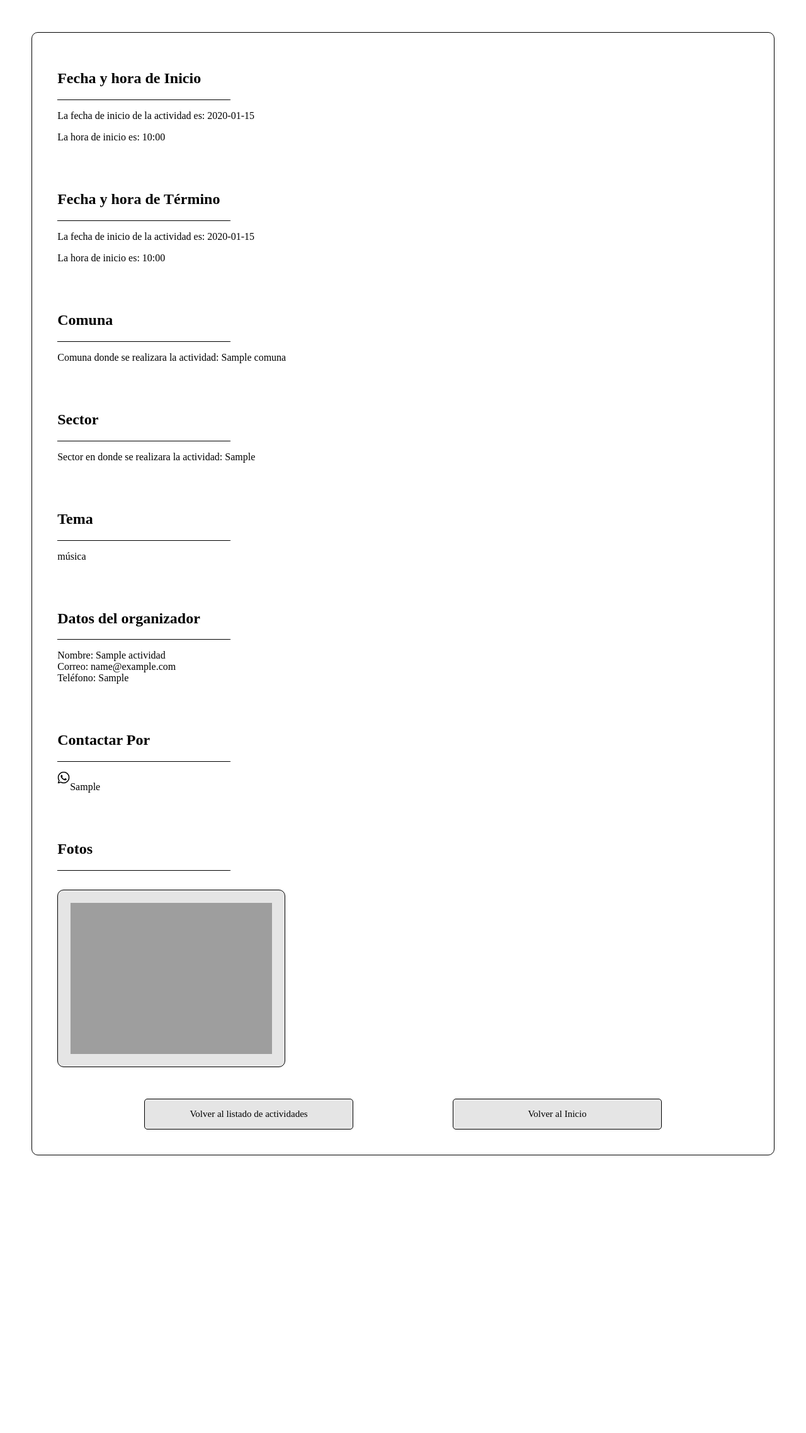
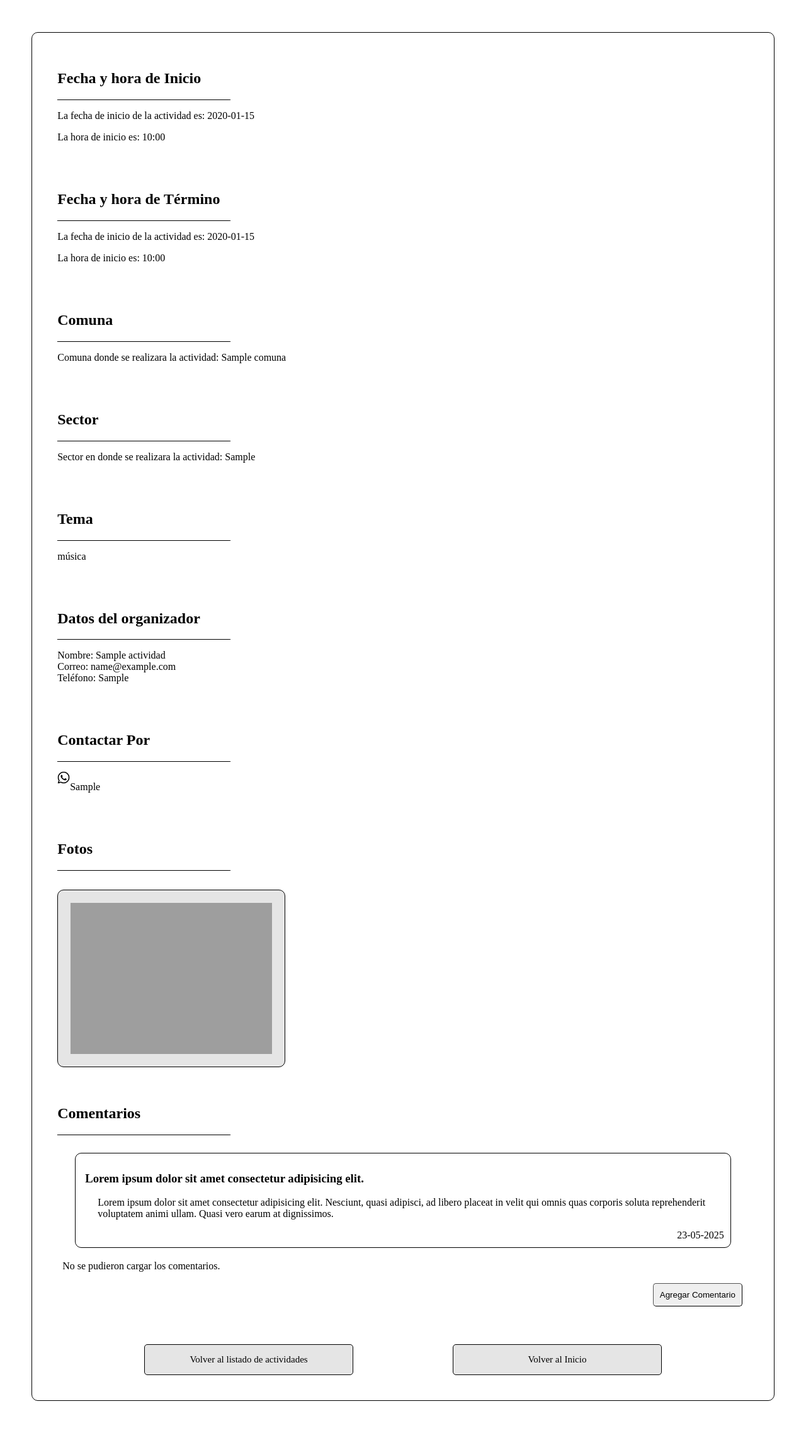
Before and after one commit to MRTN18/desarrollo_web_Martin_Maulen, a Flask app: page /actividades/1 in a window 1280 px wide. Shown: the whole page at 63% size. Before the commit the page ends 1835 px from the top, so only its background shows below. Run offline with Flask 3, Linux system fonts and the light colour scheme; tables that the repository leaves empty hold one stand-in row (values such as "Sample post"); grey boxes are pictures that could not be loaded.

Commit message:
new coments

```diff
--- a/app.py
+++ b/app.py
@@ -155,7 +155,7 @@
             })
         return render_template('lista-actividades.html', data=data)
 
-@app.route('/actividades/<int:id>', methods=['GET'])
+@app.route('/actividades/<int:id>', methods=['GET', 'POST'])
 def actividad(id):
     if request.method == 'GET':
         actividad = db.get_actividad_by_id(id)
@@ -182,6 +182,16 @@
             'fotos': rutas_fotos,
         }
         return render_template('actividad.html', data=data)
+    elif request.method == 'POST':
+        nombre = request.form.get('nombre')
+        comentario = request.form.get('comentario')
+        db.create_comentario(
+            nombre=nombre,
+            comentario=comentario,
+            fecha=datetime.datetime.now(),
+            actividad_id=id
+        )
+        return redirect(url_for('actividad', id=id))
 
 @app.route('/estadisticas')
 def estadisticas():
@@ -252,6 +262,22 @@
             })
         return jsonify(data)
 
+@app.route('/get-coments', methods=['GET'])
+@cross_origin(origins="127.0.0.1", supports_credentials=True)
+def get_coments():
+    if request.method == 'GET':
+        data = []
+        comentarios = db.get_comentarios()
+        for com in comentarios:
+            actividad = db.get_actividad_by_id(com.actividad_id)
+            data.append({
+                'nombre': com.nombre,
+                'texto': com.texto,
+                'fecha': com.fecha.strftime('%Y-%m-%d %H:%M:%S'),
+                'actividad_id': actividad.id,
+            })
+        return jsonify(data)
+
 @app.route('/confirmacion')
 def confirmacion():
     return render_template('confirmacion-agregar-tarea.html')
--- a/database/db.py
+++ b/database/db.py
@@ -86,6 +86,14 @@
 
     actividad = relationship("Actividad", back_populates="temas")
 
+class Comentario(Base):
+    __tablename__ = "comentario"
+    id = Column(Integer, primary_key=True, nullable=False, autoincrement=True)
+    nombre = Column(String(80), nullable=False)
+    texto = Column(String(300), nullable=False)
+    fecha = Column(DateTime, server_default=func.now(), nullable=False)
+    actividad_id = Column(Integer, ForeignKey('actividad.id'), nullable=False)
+
 # --- Consultas ---
 
 def get_regiones():
@@ -142,6 +150,12 @@
     session.close()
     return redes_sociales
 
+def get_comentarios():
+    session = SessionLocal()
+    comentarios = session.query(Comentario).all()
+    session.close()
+    return comentarios
+
 def create_actividad(comuna, sector, nombre, email, celular, dia_hora_inicio, dia_hora_termino, descripcion):
     session = SessionLocal()
     new_actividad = Actividad(
@@ -190,3 +204,15 @@
     session.add(new_contactar_por)
     session.commit()
     session.close()
+
+def create_comentario(nombre, comentario, fecha, actividad_id):
+    session = SessionLocal()
+    new_comentario = Comentario(
+        nombre=nombre,
+        texto=comentario,
+        fecha=fecha,
+        actividad_id=actividad_id
+    )
+    session.add(new_comentario)
+    session.commit()
+    session.close()
--- a/database/tabla-comentario.sql
+++ b/database/tabla-comentario.sql
@@ -1,3 +1,4 @@
+-- Active: 1746137026576@@127.0.0.1@3306@tarea2
 CREATE TABLE IF NOT EXISTS `tarea2`.`comentario` (
   `id` INT NOT NULL AUTO_INCREMENT,
   `nombre` VARCHAR(80) NOT NULL,
--- a/static/css/actividades.css
+++ b/static/css/actividades.css
@@ -17,6 +17,82 @@
 .subtitulo {
   border-bottom: solid black 1px;
   width: 25%;
+}
+
+.comentarios {
+  padding: 8px;
+}
+
+.comentario {
+  margin: 20px;
+  padding: 10px;
+  border: 1px solid black;
+  border-radius: 10px;
+}
+
+.comentario h3 {
+  margin-left: 5px;
+}
+
+.comentario p {
+  margin-left: 25px;
+}
+
+.comentario div {
+  text-align: end;
+}
+
+.agregar-comentario {
+  padding: 10px;
+}
+
+.agregar-comentario button {
+  padding: 10px;
+  border-radius: 5px;
+  border-width: 1px;
+  cursor: pointer;
+}
+
+.formulario-comentario {
+  margin: auto;
+  width: 50%;
+  display: none;
+  flex-direction: column;
+  border: 1px solid black;
+  padding: 20px;
+  border-radius: 10px;
+}
+
+.btn {
+  padding-top: 15px;
+  display: flex;
+  justify-content: end;
+}
+
+.btn button {
+  padding: 10px;
+  cursor: pointer;
+  border-radius: 5px;
+  border-width: 1px;
+}
+
+.btn button:hover {
+  background-color: rgb(0, 0, 0, 0.1);
+}
+
+.input {
+  gap: 8px;
+  display: flex;
+  flex-direction: column;
+  padding: 5px;
+}
+
+.agregar-comentario button:hover {
+  background-color: rgb(0, 0, 0, 0.1);
+}
+
+.categoria .agregar-comentario {
+  text-align: end;
 }
 
 .btns {
--- a/static/js/actividades.js
+++ b/static/js/actividades.js
@@ -1,3 +1,40 @@
+const form = document.getElementById("formulario");
+const nombre = document.getElementById("nombre");
+const comentario = document.getElementById("comentario");
+const formulario_comentario = document.getElementById("formulario-comentario");
+const agregar_comentario = document.getElementById("agregar-comentario");
+
+function validarFormulario() {
+  if (nombre.value.trim() === "") {
+    alert("Por favor, ingresa tu nombre.");
+    return false;
+  }
+  if (comentario.value.trim() === "") {
+    alert("Por favor, escribe un comentario.");
+    return false;
+  }
+  if (nombre.value.length > 80 || nombre.value.length < 3) {
+    alert("El nombre debe tener entre 3 y 80 caracteres.");
+    return false;
+  }
+  if (comentario.value.length < 5) {
+    alert("El comentario debe tener al menos 5 caracteres.");
+    return false;
+  }
+  return true;
+}
+
+agregar_comentario.addEventListener("click", () => {
+  formulario_comentario.style.display = "flex";
+  agregar_comentario.style.display = "none";
+});
+
+document.getElementById("crear-comentario").addEventListener("click", () => {
+  if (validarFormulario()) {
+    form.submit();
+  }
+});
+
 document.addEventListener("DOMContentLoaded", () => {
   const images = document.querySelectorAll(".fotos-actividad img");
   const modal = document.createElement("div");
@@ -46,3 +83,43 @@
     modal.style.display = "none";
   });
 });
+
+fetch("http://127.0.0.1:5000/get-coments")
+  .then((response) => {
+    if (!response.ok) {
+      throw new Error("Error en la respuesta del servidor");
+    }
+    return response.json();
+  })
+  .then((data) => {
+    const url = window.location.href;
+    const actividadId = url.split("/").pop();
+    console.log(data);
+
+    const comentariosContainer = document.getElementById("comentarios");
+    data.forEach((comentario) => {
+      if (comentario.actividad_id === Number(actividadId)) {
+        const nuevo_comentario = document.createElement("div");
+        nuevo_comentario.className = "comentario";
+        const nombre = document.createElement("h3");
+        const comentarioTexto = document.createElement("p");
+        const fecha = document.createElement("div");
+
+        nombre.textContent = comentario.nombre;
+        comentarioTexto.textContent = comentario.texto;
+        fecha.textContent = new Date(comentario.fecha).toLocaleString();
+
+        nuevo_comentario.appendChild(nombre);
+        nuevo_comentario.appendChild(comentarioTexto);
+        nuevo_comentario.appendChild(fecha);
+        comentariosContainer.prepend(nuevo_comentario);
+      }
+    });
+  })
+  .catch((error) => {
+    console.error("Error al cargar los comentarios:", error);
+    const comentariosContainer = document.getElementById("comentarios");
+    const errorDiv = document.createElement("div");
+    errorDiv.textContent = "No se pudieron cargar los comentarios.";
+    comentariosContainer.appendChild(errorDiv);
+  });
--- a/templates/actividad.html
+++ b/templates/actividad.html
@@ -2,11 +2,11 @@
 <html lang="es">
   <head>
     <title>{{ data["nombre"] }}</title>
-    <meta name="viewport" content="width=device-width, initial-scale=1.0">
+    <meta name="viewport" content="width=device-width, initial-scale=1.0" />
     <link
       rel="stylesheet"
       href="{{ url_for('static', filename='css/actividades.css') }}"
-    >
+    />
   </head>
   <body>
     <div class="card">
@@ -82,18 +107,69 @@
           <h2>Fotos</h2>
         </div>
         <div class="fotos-actividad">
-          {% if data['fotos'] %}
-            {% for foto in data['fotos'] %}
+          {% if data['fotos'] %} {% for foto in data['fotos'] %}
           <img
             src="{{ url_for('static', filename=foto) }}"
             alt="foto"
             width="320"
             height="240"
-            >
-            {% endfor %}
-          {% else %}
+          />
+          {% endfor %} {% else %}
           <p>No hay fotos disponible</p>
           {% endif %}
+        </div>
+      </div>
+      <div class="categoria">
+        <div class="subtitulo">
+          <h2>Comentarios</h2>
+        </div>
+        <div class="comentarios" id="comentarios">
+          <div class="comentario">
+            <h3>Lorem ipsum dolor sit amet consectetur adipisicing elit.</h3>
+            <p>
+              Lorem ipsum dolor sit amet consectetur adipisicing elit. Nesciunt,
+              quasi adipisci, ad libero placeat in velit qui omnis quas corporis
+              soluta reprehenderit voluptatem animi ullam. Quasi vero earum at
+              dignissimos.
+            </p>
+            <div>23-05-2025</div>
+          </div>
+        </div>
+        <div class="agregar-comentario" id="agregar-comentario">
+          <button>Agregar Comentario</button>
+        </div>
+        <div class="formulario-comentario" id="formulario-comentario">
+          <form method="post" id="formulario">
+            <div>
+              <h2>Nuevo Comentario:</h2>
+            </div>
+            <div class="input">
+              <label for="nombre">Nombre:</label>
+              <input
+                type="text"
+                id="nombre"
+                name="nombre"
+                minlength="3"
+                maxlength="80"
+                required
+              />
+            </div>
+            <div class="input">
+              <label for="comentario">Comentario:</label>
+              <textarea
+                name="comentario"
+                id="comentario"
+                rows="4"
+                cols="50"
+                minlength="5"
+              ></textarea>
+            </div>
+          </form>
+          <div class="btn">
+            <button type="submit" id="crear-comentario">
+              Crear Comentario
+            </button>
+          </div>
         </div>
       </div>
       <div class="btns">
```
Also changed, not shown: other parts of templates/actividad.html (+33 -8 lines), README.md. Lines whose indentation alone changed are shown as unchanged.
